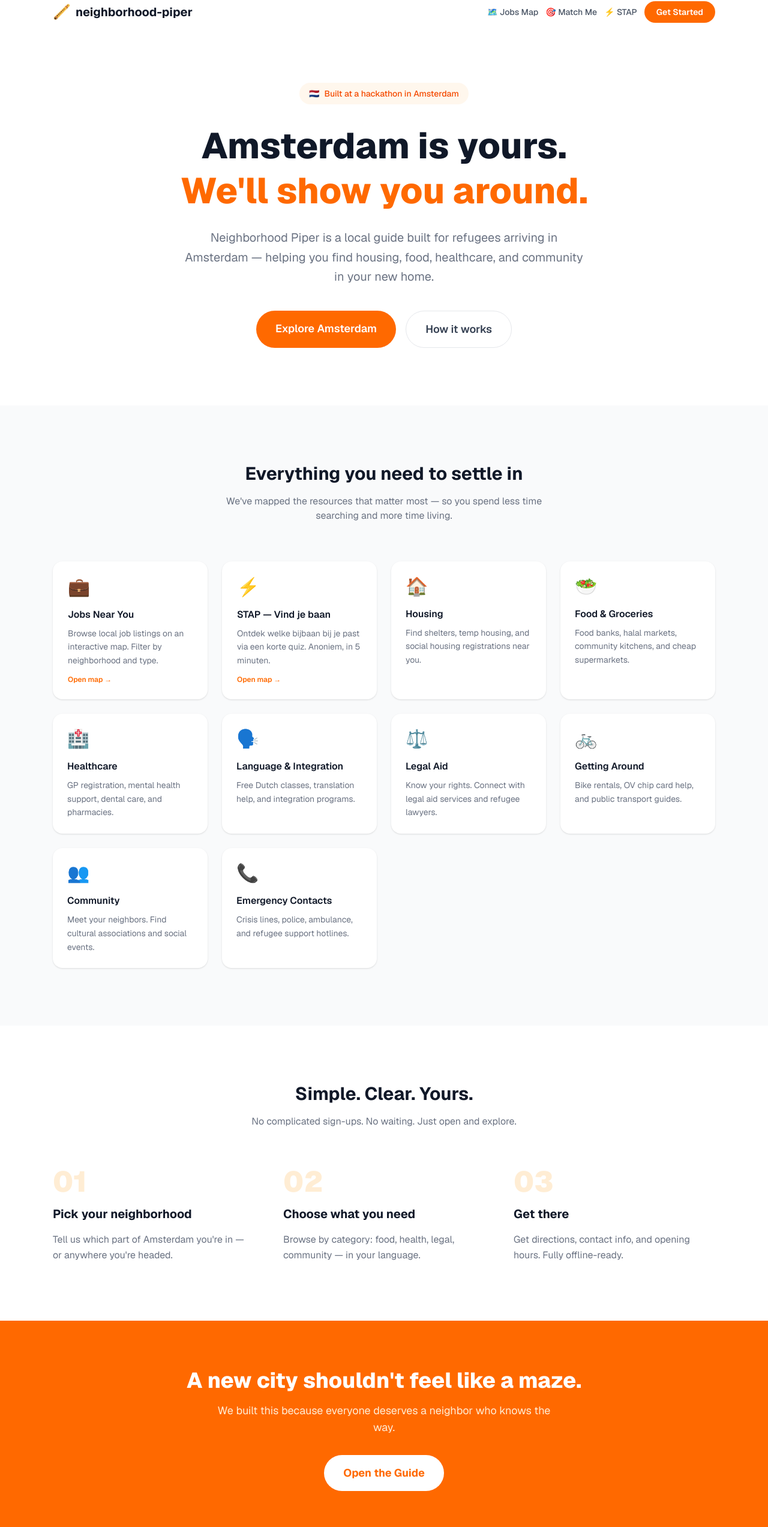
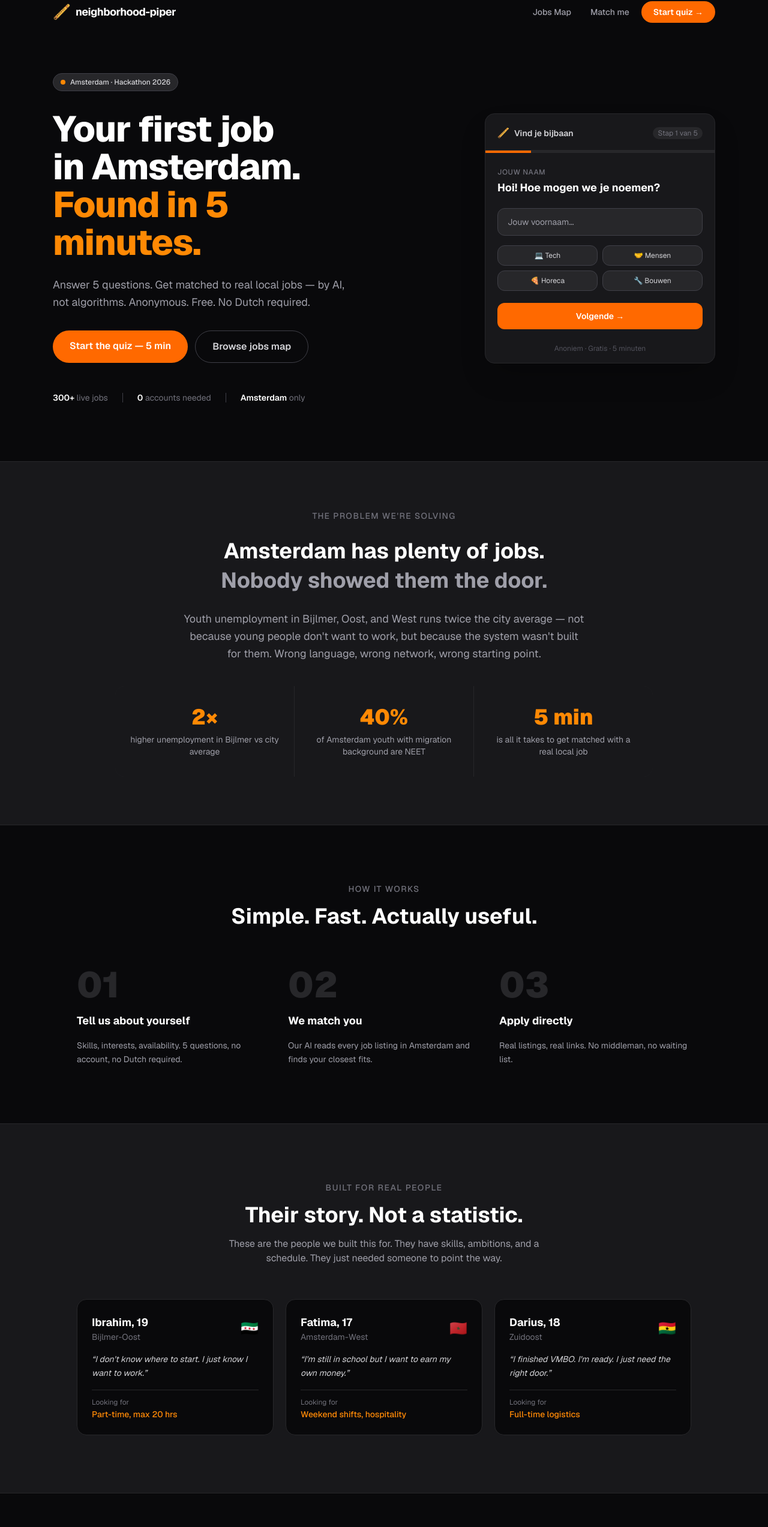
Before and after one commit to geek-suryansh/neighborhood-piper, a Next.js app: page / in a window 1280 px wide. Shown: the part 18-2564 px from the top of the page at 60% size. Built offline with nearby package versions, Linux system fonts and the light colour scheme.

Commit message:
feat: redesign homepage — dark theme, problem-first story, persona cards, quiz preview

```diff
--- a/app/layout.tsx
+++ b/app/layout.tsx
@@ -13,8 +13,8 @@ const geistMono = Geist_Mono({
 });
 
 export const metadata: Metadata = {
-  title: "Create Next App",
-  description: "Generated by create next app",
+  title: "neighborhood-piper — Find your first job in Amsterdam",
+  description: "5-minute anonymous quiz that matches you to real local jobs in Amsterdam. Built for refugees and youth with migration backgrounds.",
 };
 
 export default function RootLayout({
--- a/app/page.tsx
+++ b/app/page.tsx
@@ -1,150 +1,285 @@
+import Link from "next/link";
+
+const PERSONAS = [
+  {
+    name: "Ibrahim",
+    age: 19,
+    district: "Bijlmer-Oost",
+    flag: "🇸🇾",
+    looking: "Part-time, max 20 hrs",
+    quote: "I don't know where to start. I just know I want to work.",
+  },
+  {
+    name: "Fatima",
+    age: 17,
+    district: "Amsterdam-West",
+    flag: "🇲🇦",
+    looking: "Weekend shifts, hospitality",
+    quote: "I'm still in school but I want to earn my own money.",
+  },
+  {
+    name: "Darius",
+    age: 18,
+    district: "Zuidoost",
+    flag: "🇬🇭",
+    looking: "Full-time logistics",
+    quote: "I finished VMBO. I'm ready. I just need the right door.",
+  },
+];
+
+const STEPS = [
+  {
+    n: "01",
+    title: "Tell us about yourself",
+    desc: "Skills, interests, availability. 5 questions, no account, no Dutch required.",
+  },
+  {
+    n: "02",
+    title: "We match you",
+    desc: "Our AI reads every job listing in Amsterdam and finds your closest fits.",
+  },
+  {
+    n: "03",
+    title: "Apply directly",
+    desc: "Real listings, real links. No middleman, no waiting list.",
+  },
+];
+
 export default function Home() {
   return (
-    <div className="min-h-screen bg-white font-sans">
-      {/* Nav */}
+    <div className="min-h-screen bg-zinc-950 text-white" style={{ fontFamily: "var(--font-geist-sans, system-ui, sans-serif)" }}>
+
+      {/* ── Nav ─────────────────────────────────────────────────── */}
       <nav className="flex items-center justify-between px-6 py-5 max-w-6xl mx-auto">
         <div className="flex items-center gap-2">
           <span className="text-2xl">🪈</span>
-          <span className="font-bold text-xl text-gray-900">neighborhood-piper</span>
+          <span className="font-bold text-lg text-white tracking-tight">neighborhood-piper</span>
         </div>
-        <div className="flex items-center gap-3">
-          <a href="/jobs" className="text-gray-600 text-sm font-medium hover:text-orange-500 transition-colors">
-            🗺️ Jobs Map
-          </a>
-          <a href="/match" className="text-gray-600 text-sm font-medium hover:text-orange-500 transition-colors">
-            🎯 Match Me
-          </a>
-          <a
+        <div className="flex items-center gap-2">
+          <Link href="/jobs" className="hidden sm:block text-zinc-400 text-sm font-medium hover:text-white transition-colors px-3 py-2">
+            Jobs Map
+          </Link>
+          <Link href="/match" className="hidden sm:block text-zinc-400 text-sm font-medium hover:text-white transition-colors px-3 py-2">
+            Match me
+          </Link>
+          <Link
             href="/stap"
-            className="text-gray-600 text-sm font-medium hover:text-orange-500 transition-colors"
+            className="bg-orange-500 text-white px-5 py-2 rounded-full text-sm font-semibold hover:bg-orange-400 transition-colors"
           >
-            ⚡ STAP
-          </a>
-          <a
-            href="#get-started"
-            className="bg-orange-500 text-white px-5 py-2 rounded-full text-sm font-semibold hover:bg-orange-600 transition-colors"
-          >
-            Get Started
-          </a>
+            Start quiz →
+          </Link>
         </div>
       </nav>
 
-      {/* Hero */}
-      <section className="max-w-6xl mx-auto px-6 pt-20 pb-24 text-center">
-        <div className="inline-flex items-center gap-2 bg-orange-50 text-orange-600 text-sm font-medium px-4 py-2 rounded-full mb-8">
-          <span>🇳🇱</span> Built at a hackathon in Amsterdam
+      {/* ── Hero ────────────────────────────────────────────────── */}
+      <section className="max-w-6xl mx-auto px-6 pt-16 pb-24 grid grid-cols-1 lg:grid-cols-2 gap-12 items-center">
+
+        {/* Left — copy */}
+        <div>
+          <div className="inline-flex items-center gap-2 bg-zinc-800 text-zinc-300 text-xs font-medium px-3 py-1.5 rounded-full mb-8 border border-zinc-700">
+            <span className="w-2 h-2 rounded-full bg-orange-400 animate-pulse inline-block" />
+            Amsterdam · Hackathon 2026
           </div>
-        <h1 className="text-5xl sm:text-6xl font-extrabold text-gray-900 leading-tight mb-6 max-w-3xl mx-auto">
-          Amsterdam is yours.<br />
-          <span className="text-orange-500">We&apos;ll show you around.</span>
+
+          <h1 className="text-5xl sm:text-6xl font-extrabold leading-[1.05] tracking-tight mb-6">
+            Your first job<br />
+            in Amsterdam.<br />
+            <span className="text-orange-400">Found in 5 minutes.</span>
           </h1>
-        <p className="text-xl text-gray-500 max-w-2xl mx-auto mb-10 leading-relaxed">
-          Neighborhood Piper is a local guide built for refugees arriving in Amsterdam —
-          helping you find housing, food, healthcare, and community in your new home.
+
+          <p className="text-zinc-400 text-lg leading-relaxed mb-8 max-w-lg">
+            Answer 5 questions. Get matched to real local jobs — by AI, not algorithms.
+            Anonymous. Free. No Dutch required.
           </p>
-        <div className="flex flex-col sm:flex-row gap-4 justify-center" id="get-started">
-          <a
-            href="#"
-            className="bg-orange-500 text-white px-8 py-4 rounded-full text-lg font-semibold hover:bg-orange-600 transition-colors"
+
+          <div className="flex flex-col sm:flex-row gap-3 mb-12">
+            <Link
+              href="/stap"
+              className="bg-orange-500 hover:bg-orange-400 text-white px-7 py-3.5 rounded-full font-semibold text-base transition-colors text-center"
             >
-            Explore Amsterdam
-          </a>
-          <a
-            href="#how-it-works"
-            className="border border-gray-200 text-gray-700 px-8 py-4 rounded-full text-lg font-semibold hover:bg-gray-50 transition-colors"
+              Start the quiz — 5 min
+            </Link>
+            <Link
+              href="/jobs"
+              className="border border-zinc-700 hover:border-zinc-500 text-zinc-300 hover:text-white px-7 py-3.5 rounded-full font-semibold text-base transition-colors text-center"
             >
-            How it works
-          </a>
+              Browse jobs map
+            </Link>
+          </div>
+
+          <div className="flex items-center gap-6 text-sm text-zinc-500">
+            <span><span className="text-white font-semibold">300+</span> live jobs</span>
+            <span className="w-px h-4 bg-zinc-700" />
+            <span><span className="text-white font-semibold">0</span> accounts needed</span>
+            <span className="w-px h-4 bg-zinc-700" />
+            <span><span className="text-white font-semibold">Amsterdam</span> only</span>
+          </div>
+        </div>
+
+        {/* Right — quiz card mock */}
+        <div className="flex justify-center lg:justify-end">
+          <div className="w-full max-w-sm bg-zinc-900 rounded-2xl border border-zinc-800 shadow-2xl overflow-hidden">
+            {/* card header */}
+            <div className="px-5 pt-5 pb-4 border-b border-zinc-800 flex items-center justify-between">
+              <div className="flex items-center gap-2">
+                <span className="text-base">🪈</span>
+                <span className="text-sm font-semibold text-zinc-300">Vind je bijbaan</span>
+              </div>
+              <span className="text-xs text-zinc-500 bg-zinc-800 px-2 py-0.5 rounded-full">Stap 1 van 5</span>
+            </div>
+            {/* progress bar */}
+            <div className="h-1 bg-zinc-800">
+              <div className="h-1 bg-orange-500 w-[20%]" />
+            </div>
+            {/* question */}
+            <div className="px-5 py-6">
+              <p className="text-xs text-zinc-500 mb-1 font-medium uppercase tracking-wider">Jouw naam</p>
+              <p className="text-lg font-bold text-white mb-5">Hoi! Hoe mogen we je noemen?</p>
+              <div className="bg-zinc-800 rounded-xl px-4 py-3 text-zinc-400 text-sm border border-zinc-700 mb-4">
+                Jouw voornaam...
+              </div>
+              <div className="grid grid-cols-2 gap-2 mb-5">
+                {["💻 Tech", "🤝 Mensen", "🍕 Horeca", "🔧 Bouwen"].map(s => (
+                  <div key={s} className="bg-zinc-800 hover:bg-zinc-700 border border-zinc-700 rounded-xl px-3 py-2 text-xs text-zinc-300 text-center cursor-pointer transition-colors">{s}</div>
+                ))}
+              </div>
+              <div className="bg-orange-500 rounded-xl py-3 text-center text-sm font-semibold text-white">
+                Volgende →
+              </div>
+            </div>
+            <div className="px-5 pb-4 text-center">
+              <p className="text-xs text-zinc-600">Anoniem · Gratis · 5 minuten</p>
+            </div>
+          </div>
         </div>
       </section>
 
-      {/* Features */}
-      <section className="bg-gray-50 py-24">
-        <div className="max-w-6xl mx-auto px-6">
-          <h2 className="text-3xl font-bold text-gray-900 text-center mb-4">
-            Everything you need to settle in
+      {/* ── The Problem ─────────────────────────────────────────── */}
+      <section className="bg-zinc-900 border-y border-zinc-800 py-20 px-6">
+        <div className="max-w-4xl mx-auto text-center">
+          <p className="text-zinc-500 text-sm font-medium uppercase tracking-widest mb-6">The problem we&apos;re solving</p>
+          <h2 className="text-3xl sm:text-4xl font-bold text-white leading-snug mb-6">
+            Amsterdam has plenty of jobs.<br />
+            <span className="text-zinc-400">Nobody showed them the door.</span>
           </h2>
-          <p className="text-gray-500 text-center mb-16 max-w-xl mx-auto">
-            We&apos;ve mapped the resources that matter most — so you spend less time searching and more time living.
+          <p className="text-zinc-400 text-lg leading-relaxed max-w-2xl mx-auto mb-10">
+            Youth unemployment in Bijlmer, Oost, and West runs twice the city average —
+            not because young people don&apos;t want to work, but because the system
+            wasn&apos;t built for them. Wrong language, wrong network, wrong starting point.
           </p>
-          <div className="grid grid-cols-1 sm:grid-cols-2 lg:grid-cols-4 gap-6">
+          <div className="grid grid-cols-1 sm:grid-cols-3 gap-px bg-zinc-800 rounded-2xl overflow-hidden">
             {[
-              { emoji: "💼", title: "Jobs Near You", desc: "Browse local job listings on an interactive map. Filter by neighborhood and type.", link: "/jobs" },
-              { emoji: "⚡", title: "STAP — Vind je baan", desc: "Ontdek welke bijbaan bij je past via een korte quiz. Anoniem, in 5 minuten.", link: "/stap" },
-              { emoji: "🏠", title: "Housing", desc: "Find shelters, temp housing, and social housing registrations near you." },
-              { emoji: "🥗", title: "Food & Groceries", desc: "Food banks, halal markets, community kitchens, and cheap supermarkets." },
-              { emoji: "🏥", title: "Healthcare", desc: "GP registration, mental health support, dental care, and pharmacies." },
-              { emoji: "🗣️", title: "Language & Integration", desc: "Free Dutch classes, translation help, and integration programs." },
-              { emoji: "⚖️", title: "Legal Aid", desc: "Know your rights. Connect with legal aid services and refugee lawyers." },
-              { emoji: "🚲", title: "Getting Around", desc: "Bike rentals, OV chip card help, and public transport guides." },
-              { emoji: "👥", title: "Community", desc: "Meet your neighbors. Find cultural associations and social events." },
-              { emoji: "📞", title: "Emergency Contacts", desc: "Crisis lines, police, ambulance, and refugee support hotlines." },
-            ].map((f) => (
-              f.link ? (
-                <a key={f.title} href={f.link} className="bg-white rounded-2xl p-6 shadow-sm hover:shadow-md hover:border-orange-200 border border-transparent transition-all group">
-                  <div className="text-3xl mb-4">{f.emoji}</div>
-                  <h3 className="font-semibold text-gray-900 mb-2 group-hover:text-orange-500 transition-colors">{f.title}</h3>
-                  <p className="text-sm text-gray-500 leading-relaxed">{f.desc}</p>
-                  <p className="text-xs text-orange-500 font-semibold mt-3">Open map →</p>
-                </a>
-              ) : (
-                <div key={f.title} className="bg-white rounded-2xl p-6 shadow-sm hover:shadow-md transition-shadow">
-                  <div className="text-3xl mb-4">{f.emoji}</div>
-                  <h3 className="font-semibold text-gray-900 mb-2">{f.title}</h3>
-                  <p className="text-sm text-gray-500 leading-relaxed">{f.desc}</p>
+              { stat: "2×", label: "higher unemployment in Bijlmer vs city average" },
+              { stat: "40%", label: "of Amsterdam youth with migration background are NEET" },
+              { stat: "5 min", label: "is all it takes to get matched with a real local job" },
+            ].map((s) => (
+              <div key={s.stat} className="bg-zinc-900 px-6 py-8 text-center">
+                <p className="text-4xl font-black text-orange-400 mb-2">{s.stat}</p>
+                <p className="text-sm text-zinc-400 leading-snug">{s.label}</p>
               </div>
-              )
             ))}
           </div>
         </div>
       </section>
 
-      {/* How it works */}
-      <section className="py-24 max-w-6xl mx-auto px-6" id="how-it-works">
-        <h2 className="text-3xl font-bold text-gray-900 text-center mb-4">
-          Simple. Clear. Yours.
+      {/* ── How it works ────────────────────────────────────────── */}
+      <section className="py-24 px-6" id="how-it-works">
+        <div className="max-w-5xl mx-auto">
+          <p className="text-zinc-500 text-sm font-medium uppercase tracking-widest mb-4 text-center">How it works</p>
+          <h2 className="text-3xl sm:text-4xl font-bold text-white text-center mb-16">
+            Simple. Fast. Actually useful.
           </h2>
-        <p className="text-gray-500 text-center mb-16 max-w-xl mx-auto">
-          No complicated sign-ups. No waiting. Just open and explore.
+          <div className="grid grid-cols-1 sm:grid-cols-3 gap-8">
+            {STEPS.map((s) => (
+              <div key={s.n} className="flex flex-col gap-4">
+                <span className="text-6xl font-black text-zinc-800 leading-none">{s.n}</span>
+                <h3 className="text-lg font-bold text-white">{s.title}</h3>
+                <p className="text-zinc-400 leading-relaxed text-sm">{s.desc}</p>
+              </div>
+            ))}
+          </div>
+        </div>
+      </section>
+
+      {/* ── Personas ────────────────────────────────────────────── */}
+      <section className="bg-zinc-900 border-y border-zinc-800 py-24 px-6">
+        <div className="max-w-5xl mx-auto">
+          <p className="text-zinc-500 text-sm font-medium uppercase tracking-widest mb-4 text-center">Built for real people</p>
+          <h2 className="text-3xl sm:text-4xl font-bold text-white text-center mb-4">
+            Their story. Not a statistic.
+          </h2>
+          <p className="text-zinc-400 text-center mb-14 max-w-xl mx-auto">
+            These are the people we built this for. They have skills, ambitions, and a schedule.
+            They just needed someone to point the way.
           </p>
-        <div className="grid grid-cols-1 sm:grid-cols-3 gap-12">
+          <div className="grid grid-cols-1 sm:grid-cols-3 gap-5">
+            {PERSONAS.map((p) => (
+              <div key={p.name} className="bg-zinc-950 border border-zinc-800 rounded-2xl p-6 flex flex-col gap-4 hover:border-zinc-600 transition-colors">
+                <div className="flex items-center justify-between">
+                  <div>
+                    <p className="text-white font-bold text-lg">{p.name}, {p.age}</p>
+                    <p className="text-zinc-500 text-sm">{p.district}</p>
+                  </div>
+                  <span className="text-2xl">{p.flag}</span>
+                </div>
+                <p className="text-zinc-300 text-sm leading-relaxed italic">
+                  &ldquo;{p.quote}&rdquo;
+                </p>
+                <div className="mt-auto pt-3 border-t border-zinc-800">
+                  <p className="text-xs text-zinc-500">Looking for</p>
+                  <p className="text-sm text-orange-400 font-medium mt-0.5">{p.looking}</p>
+                </div>
+              </div>
+            ))}
+          </div>
+        </div>
+      </section>
+
+      {/* ── Trust bar ───────────────────────────────────────────── */}
+      <section className="py-14 px-6 border-b border-zinc-800">
+        <div className="max-w-4xl mx-auto grid grid-cols-2 sm:grid-cols-4 gap-6 text-center">
           {[
-            { step: "01", title: "Pick your neighborhood", desc: "Tell us which part of Amsterdam you're in — or anywhere you're headed." },
-            { step: "02", title: "Choose what you need", desc: "Browse by category: food, health, legal, community — in your language." },
-            { step: "03", title: "Get there", desc: "Get directions, contact info, and opening hours. Fully offline-ready." },
-          ].map((s) => (
-            <div key={s.step} className="flex flex-col gap-4">
-              <span className="text-5xl font-black text-orange-100">{s.step}</span>
-              <h3 className="text-xl font-bold text-gray-900">{s.title}</h3>
-              <p className="text-gray-500 leading-relaxed">{s.desc}</p>
+            { icon: "🔒", label: "Anonymous", sub: "No account ever" },
+            { icon: "🆓", label: "Free", sub: "Always, forever" },
+            { icon: "📍", label: "Amsterdam", sub: "Real local listings" },
+            { icon: "🌍", label: "Any language", sub: "Dutch not required" },
+          ].map((t) => (
+            <div key={t.label} className="flex flex-col items-center gap-2">
+              <span className="text-2xl">{t.icon}</span>
+              <p className="text-white font-semibold text-sm">{t.label}</p>
+              <p className="text-zinc-500 text-xs">{t.sub}</p>
             </div>
           ))}
         </div>
       </section>
 
-      {/* CTA Banner */}
-      <section className="bg-orange-500 py-20 px-6 text-center">
-        <h2 className="text-4xl font-extrabold text-white mb-4">
-          A new city shouldn&apos;t feel like a maze.
+      {/* ── CTA ─────────────────────────────────────────────────── */}
+      <section className="py-28 px-6 text-center">
+        <div className="max-w-2xl mx-auto">
+          <h2 className="text-4xl sm:text-5xl font-extrabold text-white leading-tight mb-4">
+            A new city shouldn&apos;t<br />
+            feel like a maze.
           </h2>
-        <p className="text-orange-100 text-lg mb-8 max-w-xl mx-auto">
+          <p className="text-zinc-400 text-lg mb-10">
             We built this because everyone deserves a neighbor who knows the way.
           </p>
-        <a
-          href="#"
-          className="bg-white text-orange-500 px-8 py-4 rounded-full text-lg font-bold hover:bg-orange-50 transition-colors inline-block"
+          <Link
+            href="/stap"
+            className="inline-block bg-orange-500 hover:bg-orange-400 text-white px-10 py-4 rounded-full text-lg font-bold transition-colors"
           >
-          Open the Guide
-        </a>
+            Find my job in Amsterdam →
+          </Link>
+          <p className="text-zinc-600 text-sm mt-5">5 minutes · anonymous · free</p>
+        </div>
       </section>
 
-      {/* Footer / Team */}
-      <footer className="py-12 px-6 max-w-6xl mx-auto flex flex-col sm:flex-row items-center justify-between gap-4 text-sm text-gray-400">
+      {/* ── Footer ──────────────────────────────────────────────── */}
+      <footer className="border-t border-zinc-800 py-10 px-6 max-w-6xl mx-auto flex flex-col sm:flex-row items-center justify-between gap-3 text-sm text-zinc-600">
         <div className="flex items-center gap-2">
-          <span className="text-lg">🪈</span>
-          <span>neighborhood-piper</span>
+          <span>🪈</span>
+          <span className="text-zinc-400 font-medium">neighborhood-piper</span>
         </div>
-        <p>Built with ❤️ in Amsterdam by <span className="text-gray-700 font-medium">Erwin, Jeroen &amp; Suryansh</span></p>
+        <p>Built with ❤️ in Amsterdam by <span className="text-zinc-300 font-medium">Erwin, Jeroen &amp; Suryansh</span></p>
         <p>Hackathon 2026</p>
       </footer>
     </div>
```
Lines whose indentation alone changed are shown as unchanged.
